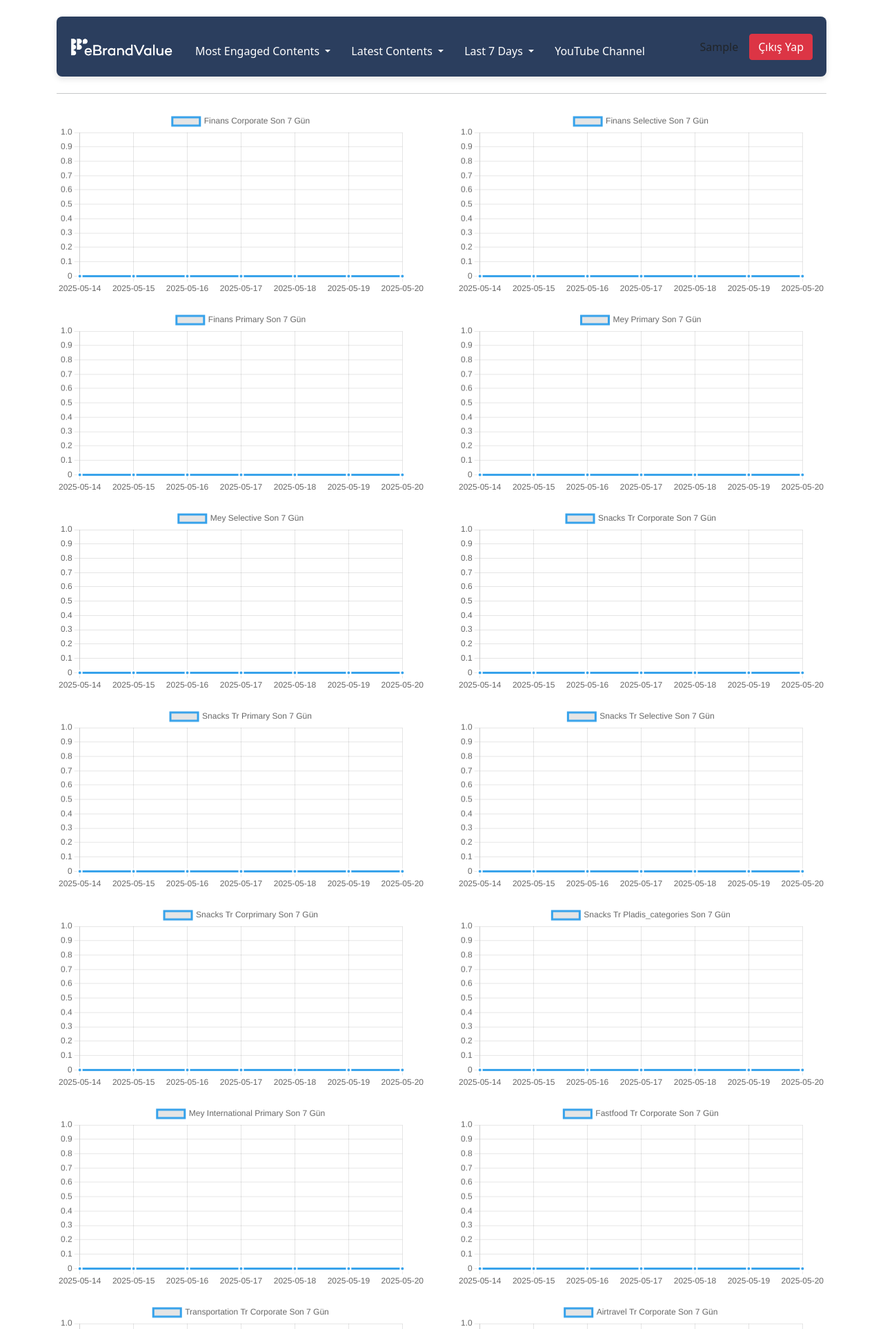
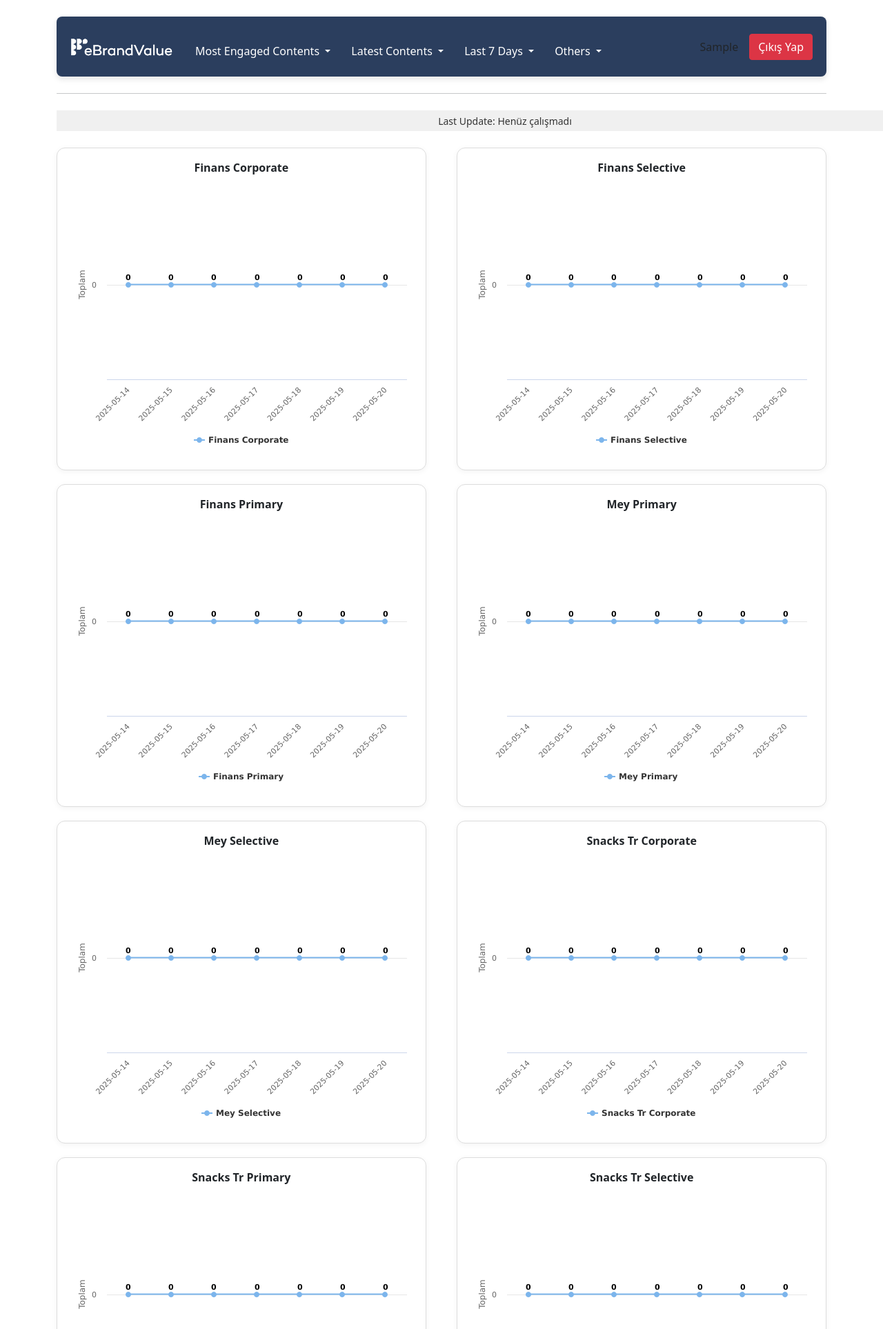
Before and after one commit to erdemkamilunsal/origin, a Django app: page /dashboard/1/ in a window 1280 px wide; the page is wider, and only the part inside the window is pictured. Shown: the top 1927 px of that part at 69% size. Run offline with Django 5.2, Linux system fonts and the light colour scheme; the visitor is signed in with stand-in values (Sample User, id 1); data that the repository does not hold is empty.

Commit message:
last-update-time-added

```diff
--- /dev/null
+++ b/myapp/context_processors.py
@@ -0,0 +1,12 @@
+from myapp.models import ScraperLog
+from django.utils.timezone import localtime
+
+
+def last_scrape_time(request):
+    try:
+        log = ScraperLog.objects.get(id=1)
+        # UTC -> Yerel zaman (Istanbul)
+        local_time = localtime(log.last_update)
+        return {"last_scrape_time": local_time.strftime("%Y-%m-%d %H:%M:%S")}
+    except ScraperLog.DoesNotExist:
+        return {"last_scrape_time": "Henüz çalışmadı"}
--- a/myapp/views.py
+++ b/myapp/views.py
@@ -39,7 +39,6 @@ def login_view(request):
 
     return render(request, "login.html", {"form": form})
 
-
 def logout_view(request):
     logout(request)  # Kullanıcıyı oturumdan çıkar
     return redirect('login')  # Login sayfasına yönlendir
@@ -65,6 +64,7 @@ def index(request):
         "posts": posts,  # Bu satır ile MostSharedContent verilerini şablona geçiyoruz
     })
 
+@login_required
 def most_engaged_content(request, category, subcategory, source):
     # URL'den gelen parametreleri küçük harfe çevir
     category_lower = category.lower()
@@ -90,6 +90,7 @@ def most_engaged_content(request, category, subcategory, source):
         'source': source  # Orijinal kaynak adını gönder
     })
 
+@login_required
 def channel_dashboard(request, channel_name):
     # İstanbul saat dilimi
     istanbul_tz = pytz.timezone('Europe/Istanbul')
@@ -139,6 +140,7 @@ def channel_dashboard(request, channel_name):
         "channel_name": channel_name
     })
 
+@login_required
 def latest_data(request, category, subcategory):
     # URL'den gelen parametreleri küçük harfe çevir
     category_lower = category.lower()
@@ -156,6 +158,7 @@ def latest_data(request, category, subcategory):
         'category': category,  # Orijinal kategori adını gönder
         'subcategory': subcategory  # Orijinal alt kategori adını gönder
     })
+
 def base_context(request):
     channels_to_find = [
         "twitter", "facebook", "facebook_page_comment", "facebook_page_like",
@@ -187,6 +190,7 @@ def get_channel_id(url):
     except requests.exceptions.RequestException as e:
         return None
 
+
 def youtube_channel_id_view(request):
     channel_id = None
     error = None
--- a/project/settings.py
+++ b/project/settings.py
@@ -72,6 +72,7 @@ TEMPLATES = [
                 'django.contrib.auth.context_processors.auth',
                 'django.contrib.messages.context_processors.messages',
                 'myapp.views.base_context',
+                'myapp.context_processors.last_scrape_time',
             ],
         },
     },
--- a/static/style.css
+++ b/static/style.css
@@ -10,6 +10,8 @@
     font-size: 0.9rem;
     font-weight: 500;
 }
+
+
 
 /* Body Alanı */
 .body h1 {
--- a/templates/base.html
+++ b/templates/base.html
@@ -364,15 +364,20 @@
                                 <li><a class="dropdown-item" href="#">Kanallar bulunamadı.</a></li>
                             {% endfor %}
                         </ul>
-                    </li>
-            <a class="nav-link" href="/youtube_channel">YouTube Channel</a>
+            </li>
+            <li class="nav-item dropdown">
+                        <a class="nav-link dropdown-toggle" href="#" role="button" data-bs-toggle="dropdown">
+                            Others
+                        </a>
+                        <ul class="dropdown-menu">
 
+                                <li><a class="dropdown-item" href="/youtube_channel">Youtube Channel ID</a></li>
 
-        <!-- Menü boş bırakıldı -->
+                        </ul>
+            </li>
+
     </ul>
-</li>
 
-        </ul>
 
             <!-- Login & Logout -->
         <ul class="navbar-nav ms-auto d-flex align-items-center"> <!-- d-flex ve align-items-center ile hizalama -->
@@ -392,11 +397,17 @@
     </div>
         </nav>
         <hr class="my-4" style="solid #495057; border-radius: 1px;">
+        <div style="height: 30px; width: 1300px; background-color: #f0f0f0; margin: 0 auto; display: flex; align-items: center; justify-content: center;">
+        <span style="font-size: 14px; color: #333;">
+          Last Update: {{ last_scrape_time }}
+        </span>
+        </div>
         <div class="mt-4">
             {% block content %}
             {% endblock %}
         </div>
     </div>
+
 
     <!-- Bootstrap JS -->
     <script src="https://cdn.jsdelivr.net/npm/bootstrap@5.1.3/dist/js/bootstrap.bundle.min.js"></script>
--- a/templates/channel_dashboard.html
+++ b/templates/channel_dashboard.html
@@ -7,7 +7,7 @@
     <meta charset="UTF-8">
     <meta name="viewport" content="width=device-width, initial-scale=1.0">
     <title>{{ channel_name }} Dashboard</title>
-    <script src="https://cdn.jsdelivr.net/npm/chart.js"></script>
+    <script src="https://code.highcharts.com/highcharts.js"></script>
     <style>
         .chart-container {
             display: flex;
@@ -15,17 +15,25 @@
             justify-content: space-between;
         }
         .chart {
-            width: 48%;  /* Yana yana 2 grafik sığacak şekilde */
+            width: 48%;
             margin-bottom: 20px;
         }
-        canvas {
-            width: 100%;
-            height: 300px;  /* Yüksekliği 300px yapıyoruz */
+        .chart-card {
+            background-color: #fff;
+            border: 1px solid #ddd;
+            border-radius: 12px;
+            box-shadow: 0 2px 8px rgba(0,0,0,0.05);
+            padding: 16px;
+            transition: box-shadow 0.3s ease;
         }
-        .chart h3 {
+        .chart-card:hover {
+            box-shadow: 0 4px 16px rgba(0,0,0,0.1);
+        }
+        .chart-title {
             text-align: center;
-            width: 100%;
+            font-weight: bold;
             margin-bottom: 10px;
+            font-size: 16px;
         }
     </style>
 </head>
@@ -35,51 +43,55 @@
     <div id="chart-container" class="chart-container">
         {% for key, value in social_media_data.items %}
             <div class="chart">
+                <div class="chart-card">
+                    <div class="chart-title" id="title-{{ key }}"></div>
+                    <div id="highchart-{{ key }}" style="height: 400px;"></div>
+                    <script>
+                        var data = {{ value|safe }};
+                        var dates = data.map(item => item.date);
+                        var totals = data.map(item => item.total_content.reduce((a, b) => a + b, 0));
 
-                    <canvas id="chart-{{ key }}" width="400" height="200"></canvas>
-                    <script>
-                        // JSON verisini JavaScript'e aktarıyoruz
-                        var data = {{ value|safe }};  // Python tarafında direkt veriyi almak
-                        var dates = data.map(item => item.date);
-                        var totals = data.map(item => item.total_content.reduce((a, b) => a + b, 0));  // Verilerin toplamını alıyoruz
+                        var rawKey = '{{ key }}';
+                        var formattedKey = rawKey.replace(/-/g, ' ').replace(/\b\w/g, char => char.toUpperCase());
+                        document.getElementById('title-{{ key }}').innerText = formattedKey;
 
-                        // Key değerini düzenleme: '-' yerine boşluk koy, ilk harfleri büyük yap
-                        var formattedKey = '{{ key }}'
-                            .replace(/-/g, ' ') // '-' karakterlerini boşluk ile değiştir
-                            .replace(/\b\w/g, char => char.toUpperCase()); // Her kelimenin ilk harfini büyük yap
-
-                        // Grafik oluşturma
-                        var ctx = document.getElementById('chart-{{ key }}').getContext('2d');
-                        var chart = new Chart(ctx, {
+                        Highcharts.chart('highchart-{{ key }}', {
+                            chart: {
                                 type: 'line',
-                            data: {
-                                labels: dates,
-                                datasets: [{
-                                    label: formattedKey + ' Son 7 Gün', // Güncellenmiş key burada kullanılıyor
-                                    data: totals,
-                                    borderColor: 'rgb(54, 162, 235)', // Mavi çizgi rengi
-                                    tension: 0.1, // Çizgilerin eğimi (daha yumuşak)
-                                    pointBackgroundColor: 'rgb(54, 162, 235)', // Mavi nokta rengi
-                                    pointRadius: 3, // Noktaların boyutu (varsayılan)
-                                    pointHoverBackgroundColor: 'rgb(75, 192, 192)', // Hover durumundaki nokta rengi (yeşil)
-                                    pointHoverRadius: 5, // Hover durumunda nokta büyüklüğü
-                                    pointBorderColor: 'white', // Noktaların kenar rengi
-                                    pointBorderWidth: 2, // Nokta kenar genişliği
-                                }]
+                                height: 400
                             },
-                            options: {
-                                scales: {
-                                    x: {
-                                        type: 'category',
-                                        labels: dates
+                            title: {
+                                text: null
                             },
-                                    y: {
-                                        beginAtZero: true
+                            xAxis: {
+                                categories: dates
+                            },
+                            yAxis: {
+                                title: {
+                                    text: 'Toplam'
                                 }
+                            },
+                            tooltip: {
+                                valueSuffix: ' İçerik'
+                            },
+                            plotOptions: {
+                                line: {
+                                    dataLabels: {
+                                        enabled: true
+                                    },
+                                    enableMouseTracking: true
                                 }
+                            },
+                            series: [{
+                                name: formattedKey,
+                                data: totals
+                            }],
+                            credits: {
+                                enabled: false
                             }
                         });
                     </script>
+                </div>
             </div>
         {% endfor %}
     </div>
--- a/templates/most_engaged_content.html
+++ b/templates/most_engaged_content.html
@@ -167,7 +167,7 @@
                 <div class="user-info">
                     <div class="name">{{ content.name }}</div>
                     <div class="nick">@{{ content.nick }}</div>
-                    <div class="follow-info">Takipçi: {{ content.follower_count }} | Takip Edilen: {{ content.following_count }}</div>
+                    <div class="follow-info">Follower Count: {{ content.follower_count }}</div>
                 </div>
             </div>
 
@@ -179,7 +179,7 @@
             <!-- Link Varsa -->
             {% if content.link %}
             <div>
-                <a href="{{ content.link }}" class="tweet-link">Tweet bağlantısını gör</a>
+                <a href="{{ content.link }}" class="tweet-link">İçeriği gör</a>
             </div>
             {% endif %}
 
```
Also changed, not shown: myapp/management/commands/scraper.py (+5 -5 lines), templates/index.html (+93 -2 lines). Lines whose indentation alone changed are shown as unchanged.
